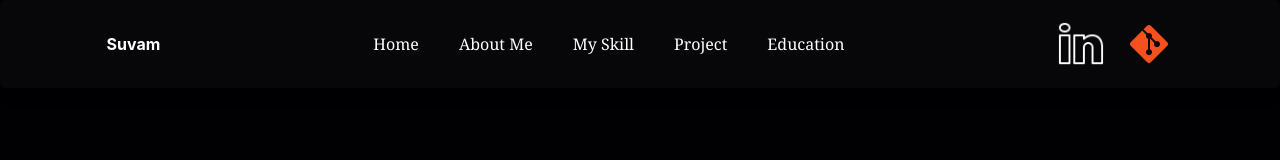
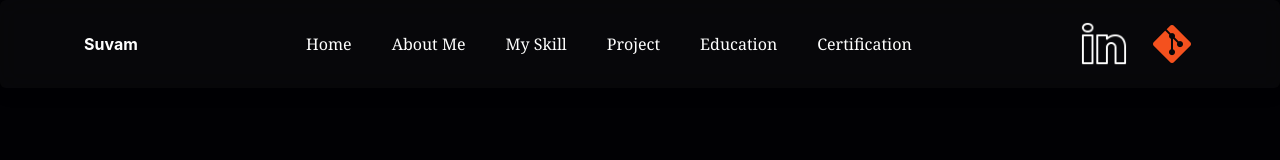
Before and after one commit to SuvamSarangi/suvam_portfolio, a React (Vite) app: page / in a window 1280 px wide. Shown: the top 160 px of the page. Built offline with nearby package versions, Linux system fonts and the light colour scheme.

Commit message:
add certification nav item

```diff
--- a/src/components/Navigation/navItems.js
+++ b/src/components/Navigation/navItems.js
@@ -4,4 +4,5 @@
      { key: "skill", link: "My Skill" },
     { key: "project", link: "Project" },
     { key: "education", link: "Education" },
+    { key: "certificate", link: "Certification" },
   ];
```
